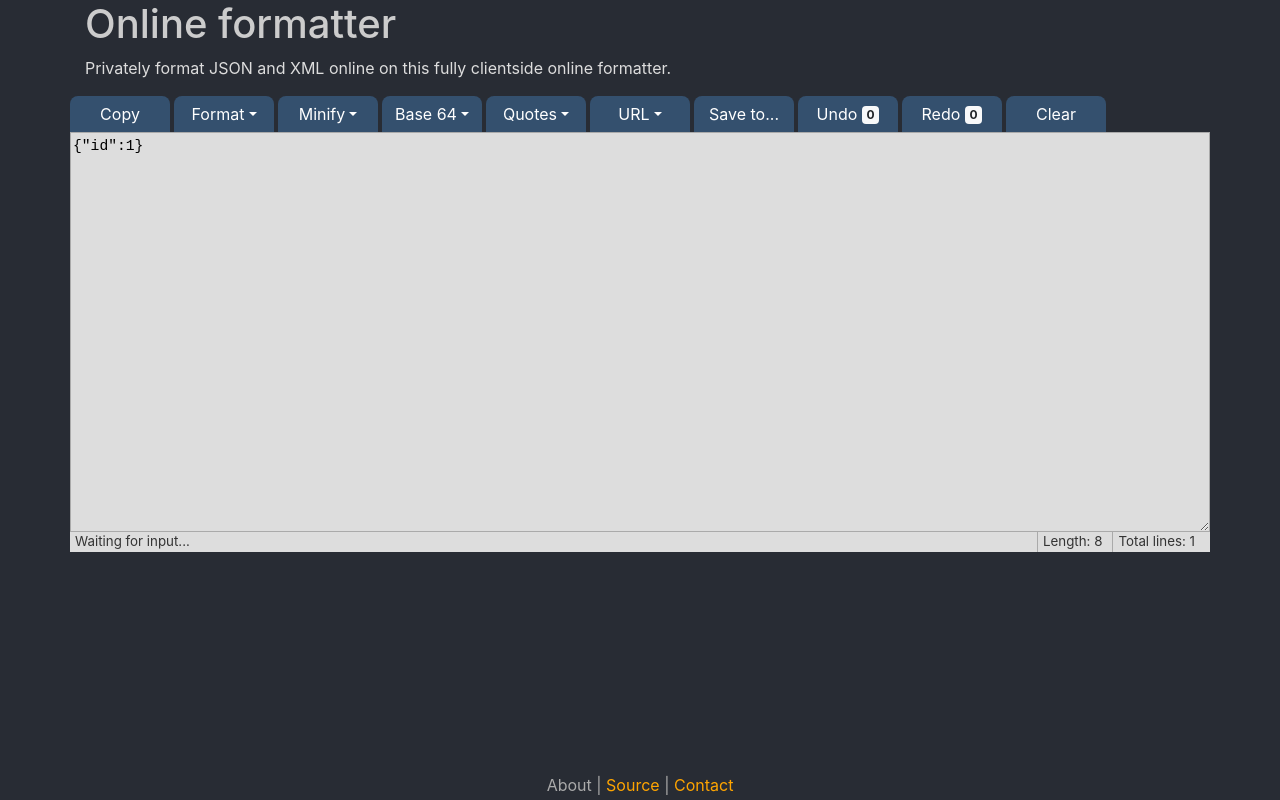
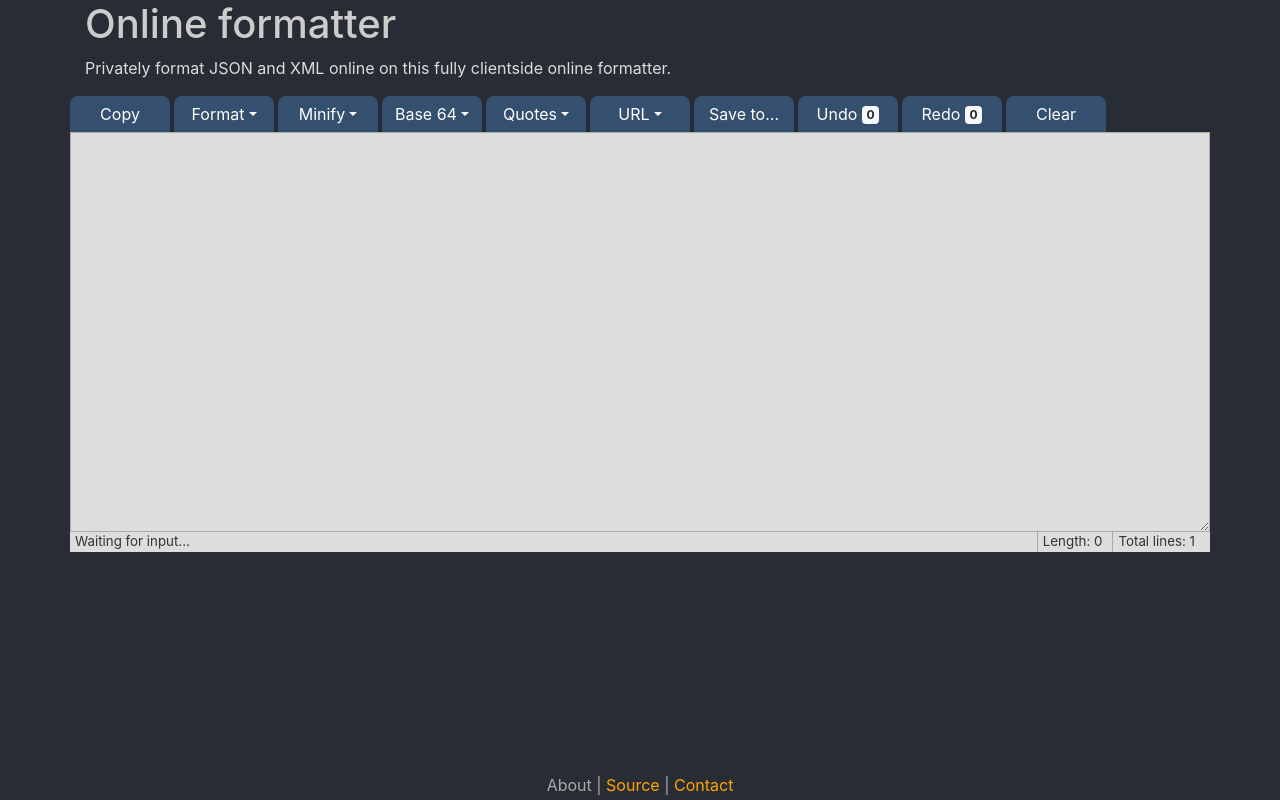
Before and after one commit to aaronarriero/onlineformatter, a React (Create React App) app: page / in a window 1280 px wide. Built offline with nearby package versions, Linux system fonts and the light colour scheme.

Commit message:
Default text is now empty.

```diff
--- a/src/components/Formatter.js
+++ b/src/components/Formatter.js
@@ -7,7 +7,7 @@ class Formatter extends Component {
     constructor(props) {
         super(props);
         this.state = {
-            text: '{"id":1}',
+            text: '',
             undoStack: [],
             redoStack: [],
             status: 'Waiting for input...'
```
